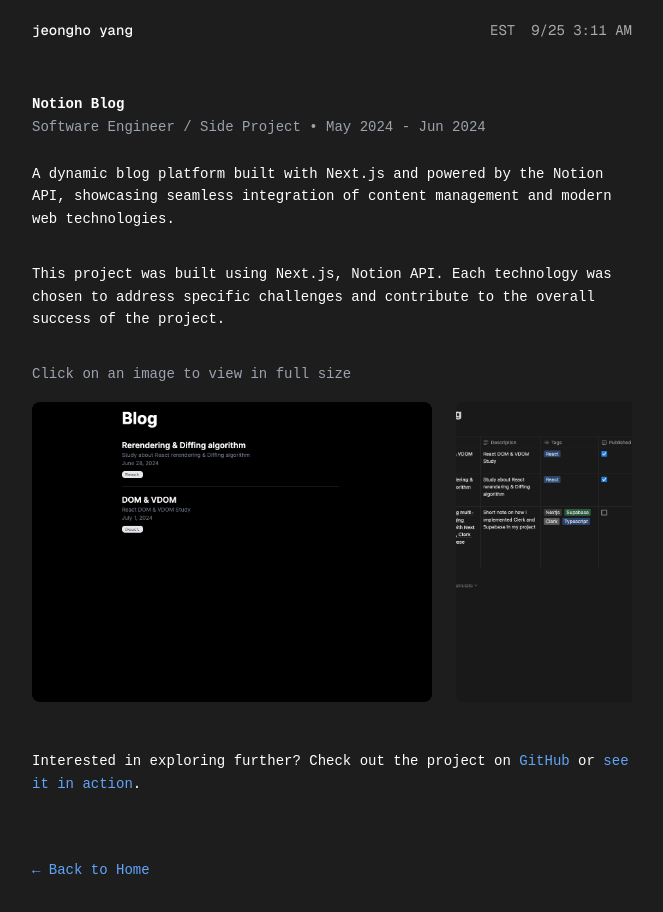
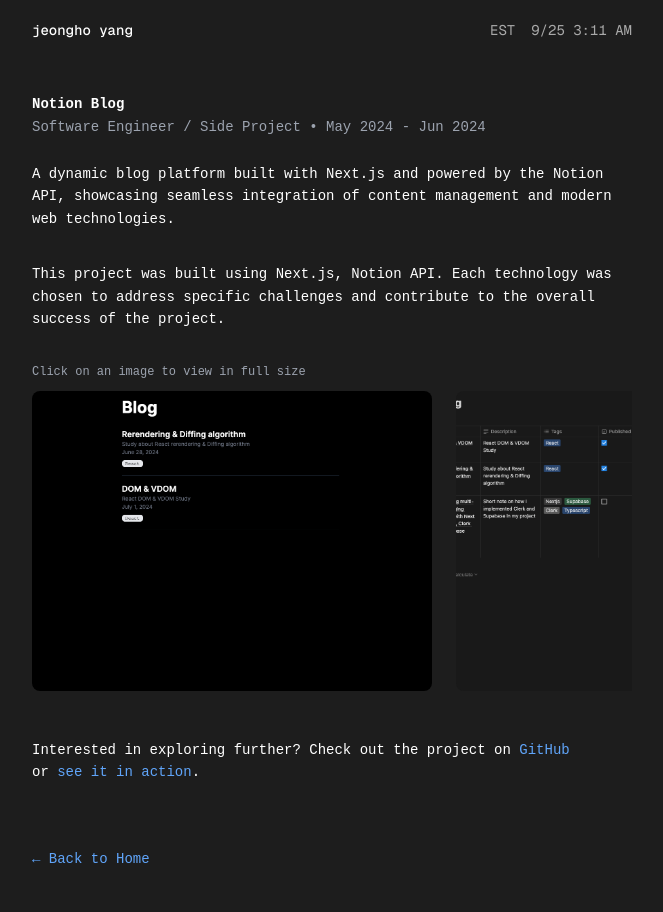
Before and after one commit to jeonghoyang12/jeongho-portfolio, a Next.js app: page /projects/blog in a window 1280 px wide. Shown: the whole page, without its empty margins (308-971 px from the left). Built offline with nearby package versions, Linux system fonts and the light colour scheme.

Commit message:
edit space

```diff
--- a/src/app/projects/[slug]/page.tsx
+++ b/src/app/projects/[slug]/page.tsx
@@ -3,7 +3,11 @@ import React, { useState } from "react"
 import Link from "next/link"
 import { useParams } from "next/navigation"
 import Image from "next/image"
-import { MagnifyingGlassPlus, CaretLeft, CaretRight } from "@phosphor-icons/react"
+import {
+  MagnifyingGlassPlus,
+  CaretLeft,
+  CaretRight,
+} from "@phosphor-icons/react"
 
 interface Project {
   title: string
@@ -45,12 +49,17 @@ export default function ProjectDetail() {
   const slug = params.slug as string
   const project = projects[slug]
 
-  const [selectedImageIndex, setSelectedImageIndex] = useState<number | null>(null)
+  const [selectedImageIndex, setSelectedImageIndex] = useState<number | null>(
+    null
+  )
 
   const handlePrevImage = (e: React.MouseEvent) => {
     e.stopPropagation()
     if (selectedImageIndex !== null && project.snapshots) {
-      setSelectedImageIndex((selectedImageIndex - 1 + project.snapshots.length) % project.snapshots.length)
+      setSelectedImageIndex(
+        (selectedImageIndex - 1 + project.snapshots.length) %
+          project.snapshots.length
+      )
     }
   }
 
@@ -101,16 +110,18 @@ export default function ProjectDetail() {
             {project.technologies && project.technologies.length > 0 && (
               <div className="mb-8">
                 <p>
-                  This project was built using {project.technologies.join(", ")}.
-                  Each technology was chosen to address specific challenges and
-                  contribute to the overall success of the project.
+                  This project was built using {project.technologies.join(", ")}
+                  . Each technology was chosen to address specific challenges
+                  and contribute to the overall success of the project.
                 </p>
               </div>
             )}
 
             {project.snapshots && project.snapshots.length > 0 && (
               <div className="mb-8">
-                <p className="text-gray-400 mb-4">Click on an image to view in full size</p>
+                <p className="text-gray-400 mb-2 text-[12px]">
+                  Click on an image to view in full size
+                </p>
                 <div className="overflow-x-auto custom-scrollbar">
                   <div className="flex gap-6 pb-4">
                     {project.snapshots.map((snapshot, index) => (
@@ -127,7 +138,11 @@ export default function ProjectDetail() {
                           className="rounded-lg"
                         />
                         <div className="absolute inset-0 bg-black bg-opacity-50 flex items-center justify-center opacity-0 group-hover:opacity-100 transition-opacity duration-300">
-                          <MagnifyingGlassPlus size={48} color="#ffffff" weight="thin" />
+                          <MagnifyingGlassPlus
+                            size={48}
+                            color="#ffffff"
+                            weight="thin"
+                          />
                         </div>
                       </div>
                     ))}
@@ -180,15 +195,19 @@ export default function ProjectDetail() {
                     GitHub
                   </Link>
                 )}
-                {project.demoLink && project.githubLink && " or "}
                 {project.demoLink && (
+                  <>
+                    <br />
+                    or{" "}
                     <Link
                       href={project.demoLink}
                       className="text-blue-400 hover:underline"
                     >
                       see it in action
                     </Link>
-                )}.
+                  </>
+                )}
+                .
               </p>
             </div>
           </>
```
Lines whose indentation alone changed are shown as unchanged.
